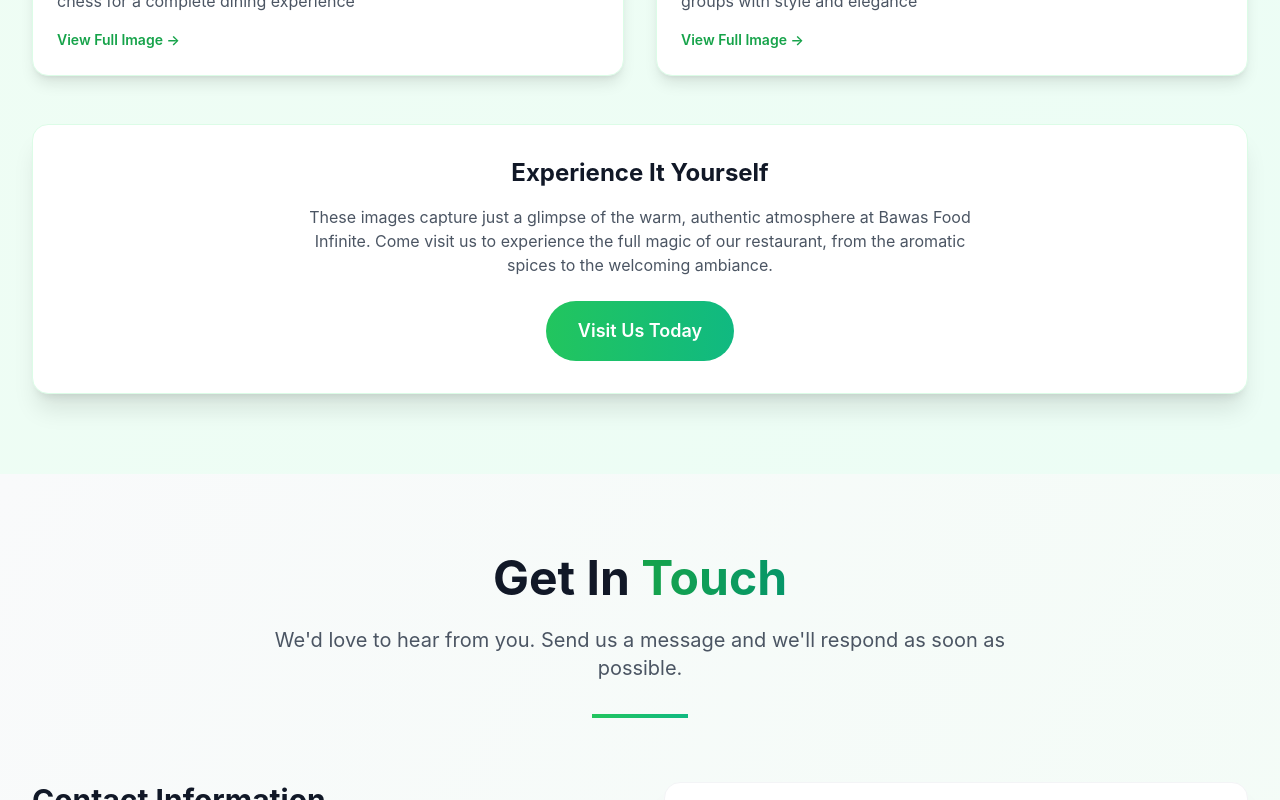
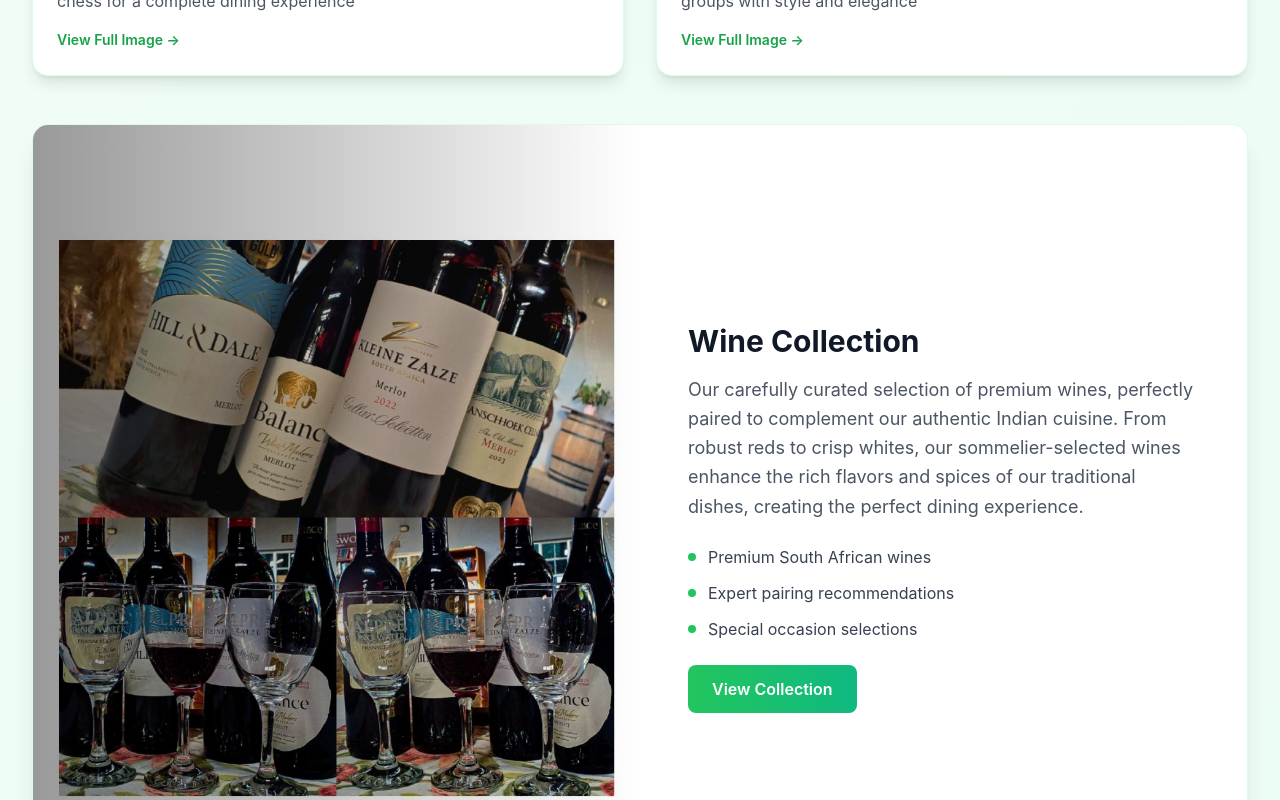
Before and after one commit to Goutham-9060/1stproject, a React (Vite) app: page / in a window 1280 px wide. Shown: the part 6200-7000 px from the top of the page. Built offline with nearby package versions, Linux system fonts and the light colour scheme.

Commit message:
Add Wine Collection Image to Gallery

```diff
--- a/src/components/Gallery.tsx
+++ b/src/components/Gallery.tsx
@@ -28,6 +28,12 @@ const Gallery: React.FC = () => {
       alt: "Catering Setup - Professional buffet service with chafing dishes",
       title: "Catering Services",
       description: "Professional catering setup showcasing our ability to serve large groups with style and elegance"
+    },
+    {
+      src: "/WhatsApp Image 2025-07-02 at 10.38.05_384a0143.jpg",
+      alt: "Premium Wine Collection - Curated selection of fine wines",
+      title: "Wine Collection",
+      description: "Our carefully curated selection of premium wines, perfectly paired to complement our authentic Indian cuisine"
     }
   ];
 
@@ -73,7 +79,7 @@ const Gallery: React.FC = () => {
 
         {/* Gallery Grid */}
         <div className="grid md:grid-cols-2 lg:grid-cols-2 gap-8 mb-12">
-          {galleryImages.map((image, index) => (
+          {galleryImages.slice(0, 4).map((image, index) => (
             <div
               key={index}
               className="group relative bg-white rounded-2xl shadow-lg overflow-hidden hover:shadow-2xl transition-all duration-500 transform hover:-translate-y-2 border border-green-100"
@@ -117,6 +123,56 @@ const Gallery: React.FC = () => {
               </div>
             </div>
           ))}
+        </div>
+
+        {/* Wine Collection - Featured Section */}
+        <div className="mb-12">
+          <div className="bg-white rounded-2xl shadow-xl overflow-hidden border border-green-100">
+            <div className="lg:grid lg:grid-cols-2 lg:gap-0">
+              <div className="relative group overflow-hidden">
+                <img
+                  src={galleryImages[4].src}
+                  alt={galleryImages[4].alt}
+                  className="w-full h-96 lg:h-full object-cover transition-transform duration-700 group-hover:scale-110"
+                />
+                <div className="absolute inset-0 bg-gradient-to-r from-black/40 to-transparent"></div>
+                <button
+                  onClick={() => openLightbox(4)}
+                  className="absolute top-4 right-4 bg-white/90 hover:bg-white text-gray-800 p-3 rounded-full shadow-lg opacity-0 group-hover:opacity-100 transition-all duration-300 transform scale-75 group-hover:scale-100"
+                  aria-label="View full image"
+                >
+                  <Camera size={20} />
+                </button>
+              </div>
+              <div className="p-8 lg:p-12 flex flex-col justify-center">
+                <h3 className="text-3xl font-bold text-gray-900 mb-4">{galleryImages[4].title}</h3>
+                <p className="text-gray-600 text-lg leading-relaxed mb-6">
+                  {galleryImages[4].description}. From robust reds to crisp whites, our sommelier-selected wines
+                  enhance the rich flavors and spices of our traditional dishes, creating the perfect dining experience.
+                </p>
+                <div className="space-y-3 mb-6">
+                  <div className="flex items-center text-gray-700">
+                    <span className="w-2 h-2 bg-green-500 rounded-full mr-3"></span>
+                    <span>Premium South African wines</span>
+                  </div>
+                  <div className="flex items-center text-gray-700">
+                    <span className="w-2 h-2 bg-green-500 rounded-full mr-3"></span>
+                    <span>Expert pairing recommendations</span>
+                  </div>
+                  <div className="flex items-center text-gray-700">
+                    <span className="w-2 h-2 bg-green-500 rounded-full mr-3"></span>
+                    <span>Special occasion selections</span>
+                  </div>
+                </div>
+                <button
+                  onClick={() => openLightbox(4)}
+                  className="self-start bg-gradient-to-r from-green-500 to-emerald-500 hover:from-green-600 hover:to-emerald-600 text-white px-6 py-3 rounded-lg font-semibold transition-all duration-300 transform hover:scale-105"
+                >
+                  View Collection
+                </button>
+              </div>
+            </div>
+          </div>
         </div>
 
         {/* Call to Action */}
```
